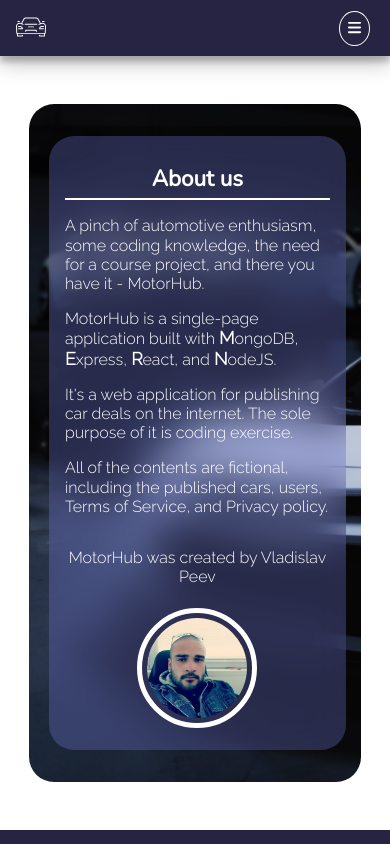
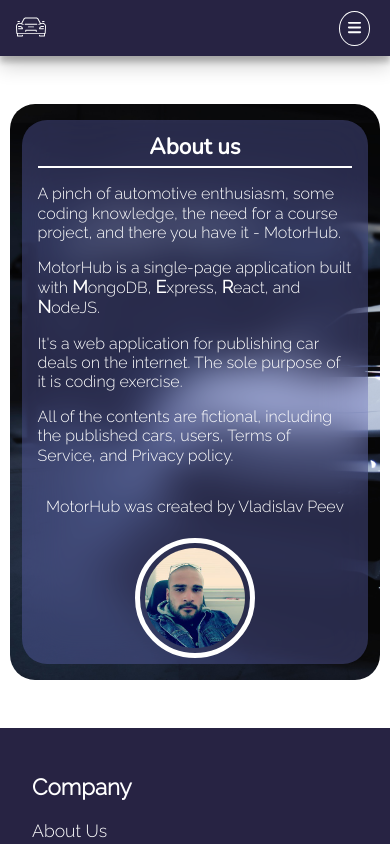
Before and after one commit to ViPeev/MotorHub, a React (Create React App) app in the folder client/: page /about in a window 390 px wide. Shown: the top 844 px of the page. Built offline with nearby package versions, Linux system fonts and the light colour scheme; the HTML template or start-up script is replaced by a standard one.

Commit message:
added media queries to about,contact, tos, and privacy pages

```diff
--- a/client/src/Components/Details/CarDetails.module.scss
+++ b/client/src/Components/Details/CarDetails.module.scss
@@ -84,6 +84,7 @@
   p {
     max-height: 100%;
 
+    word-break: break-all;
     line-height: 1.5rem;
     overflow: auto;
   }
@@ -195,6 +196,7 @@
       "contacts contacts"
       "description description";
     justify-content: center;
+
     box-shadow: none;
   }
 
--- a/client/src/Components/Edit/Edit.js
+++ b/client/src/Components/Edit/Edit.js
@@ -63,7 +63,7 @@ export default function Edit() {
     <>
       <main className={`${styles.main} fade-in`}>
         <section>
-          <h2>Edit article</h2>
+          <h2>Edit</h2>
           <EditForm
             handleSubmit={handleSubmit}
             handleChange={handleChange}
--- a/client/src/Components/Info/Info.module.scss
+++ b/client/src/Components/Info/Info.module.scss
@@ -111,7 +111,7 @@
   @include border(null, null, null, map-get($radius, "medium"));
 
   & section {
-    @include dimensions(clamp(265px, 50%, 900px), max-content);
+    @include dimensions(clamp(300px, 45%, 900px), max-content);
     padding: 2rem 1rem;
     margin: 0 1vw;
     @include flex-box(column, wrap);
@@ -158,8 +158,28 @@
       @include dimensions(100px, auto);
       pointer-events: none;
 
-      @include border(null,null,null,map-get($radius,"circle"));
-      @include outline(solid,5px,$font-color-3,5px);
+      @include border(null, null, null, map-get($radius, "circle"));
+      @include outline(solid, 5px, $font-color-3, 5px);
     }
   }
 }
+
+@media only screen and (max-width: 600px) {
+  .about-container {
+    @include dimensions(95%, max-content);
+    min-height: 0;
+    padding: 1rem 0;
+
+    & section {
+      @include dimensions(85%, max-content);
+      padding: 1rem;
+      margin: auto;
+    }
+  }
+
+  .contact-data {
+    & > section {
+      @include dimensions(100%, 100%);
+    }
+  }
+}
```
